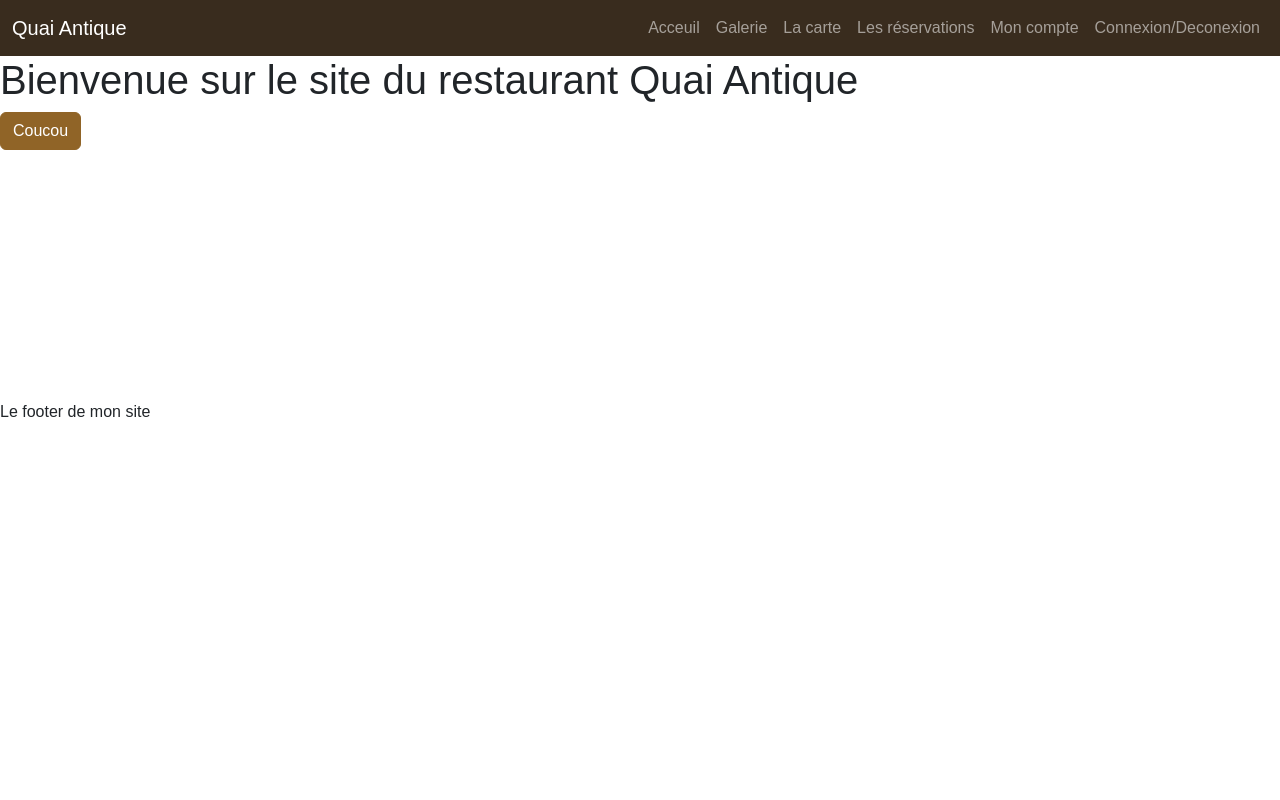
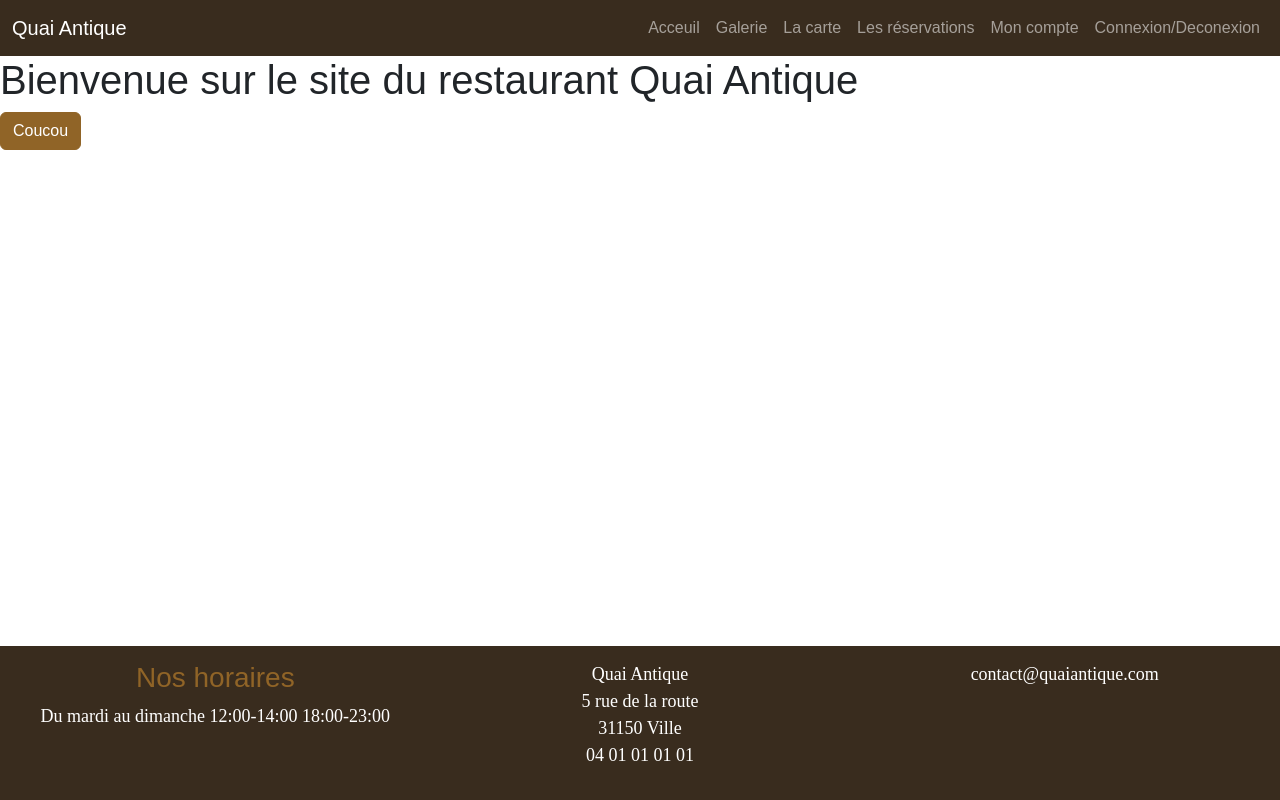
Before and after one commit to Deimosaure/QuaiAntiqueFront, a website with bundled scripts: page index.html in a window 1280 px wide. Built offline with nearby package versions, Linux system fonts and the light colour scheme; files whose address does not match are found by name; a web font is replaced by a local one.

Commit message:
Changement

```diff
--- a/index.html
+++ b/index.html
@@ -48,7 +48,25 @@
         <!--Le contenue de la page sera injecté ici-->
     </main>
 
-    <footer>Le footer de mon site</footer>
+    <footer class="bg-dark text-white text-center footer">
+      <div class="row">
+          <div class="col-12 col-lg-4">
+              <h3 class="text-primary">Nos horaires</h3>
+              <p>Du mardi au dimanche 12:00-14:00 18:00-23:00</p>
+          </div>
+          <div class="col-6 col-lg-4">
+              <p>Quai Antique <br/>
+                  5 rue de la route <br/>
+                  31150 Ville <br/>
+                  04 01 01 01 01 <br/>
+              </p>
+          </div>
+          <div class="col-6 col-lg-4">
+              <p>contact@quaiantique.com</p>
+          </div>
+      </div>
+  </footer>
+
 
     <script type='module' src="Router/router.js"></script>
     <script src="node_modules/bootstrap/dist/js/bootstrap.bundle.min.js"></script>
--- a/scss/main.scss
+++ b/scss/main.scss
@@ -15,3 +15,8 @@ footer.footer{
     bottom: 0;
     width: 100%;
 }
+
+p{
+    font-family: $font-family-serif;
+    font-size: 18px;
+}
```
Also changed, not shown: scss/main.css, 1 other file.
